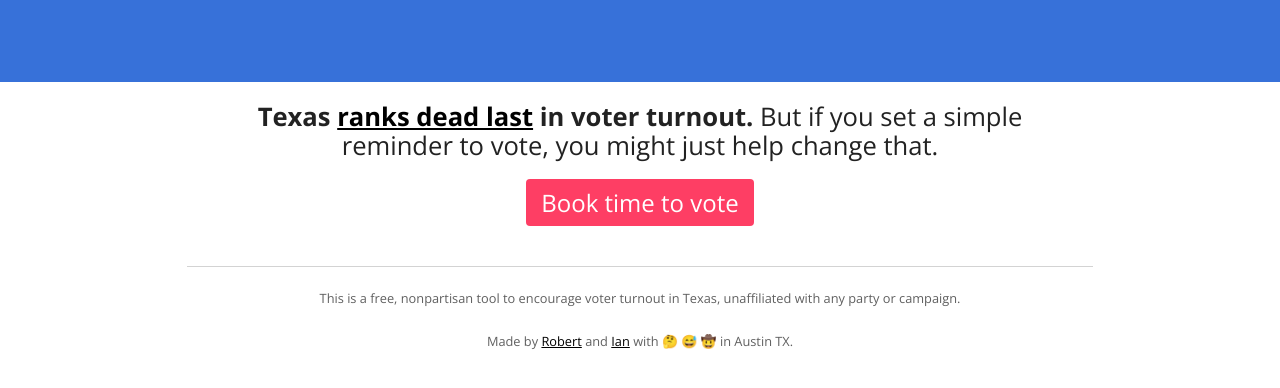
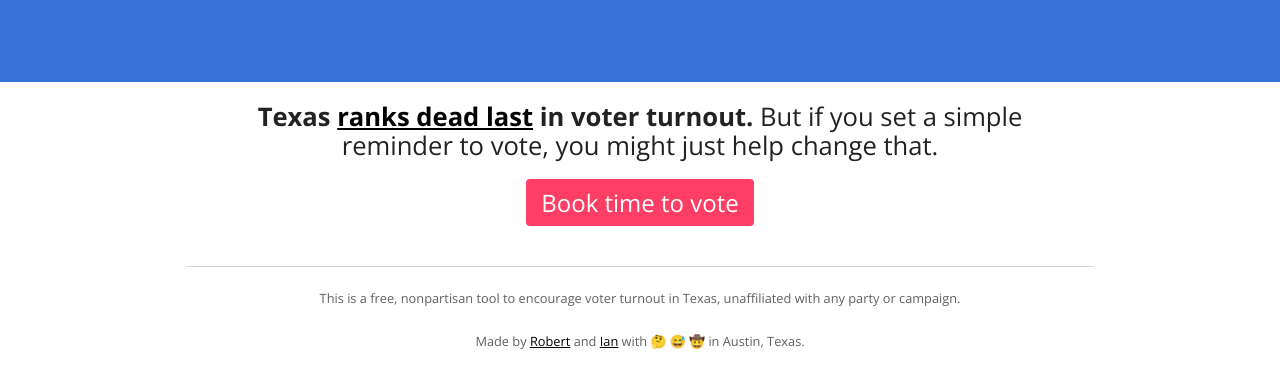
Before and after one commit to ian-schu/vote-reminder, a website built with Parcel: page index.html in a window 1280 px wide. Shown: the part 366-754 px from the top of the page. Built offline with nearby package versions, Linux system fonts and the light colour scheme; a web font is replaced by a local one.

Commit message:
Adjust footer text

```diff
--- a/index.html
+++ b/index.html
@@ -134,7 +134,7 @@
   <footer>
     <p>This is a free, nonpartisan tool to encourage voter turnout in Texas, unaffiliated with any party or campaign.</p>
     <p>Made by <a target="_blank" href="http://boler.work">Robert</a> and <a target="_blank" href="http://www.ianschu.com">Ian</a>
-       with 🤔 😅 🤠 in Austin TX.</p>
+       with 🤔 😅 🤠 in Austin, Texas.</p>
   </footer>
 
   <script src="js/plugins.js"></script>
```
